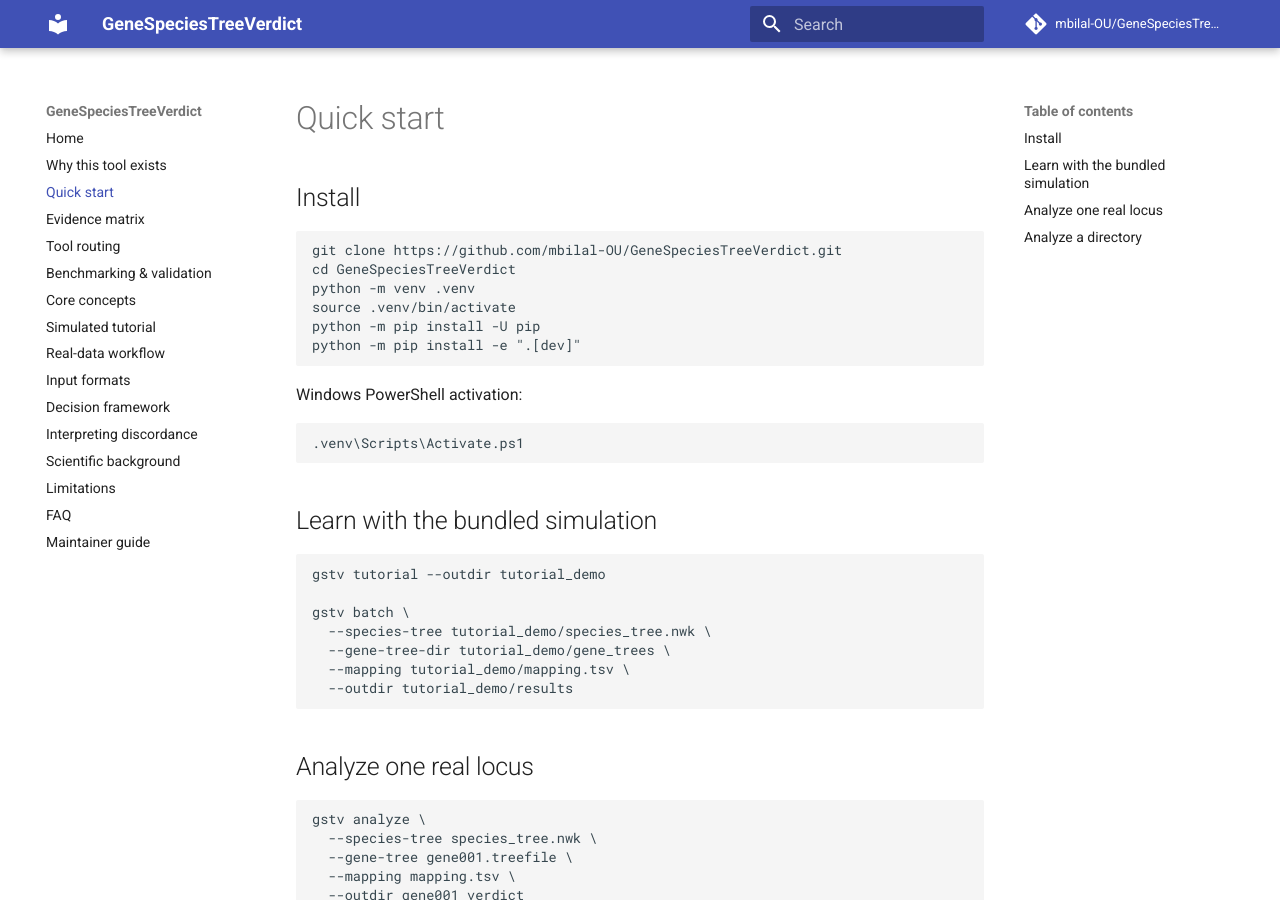
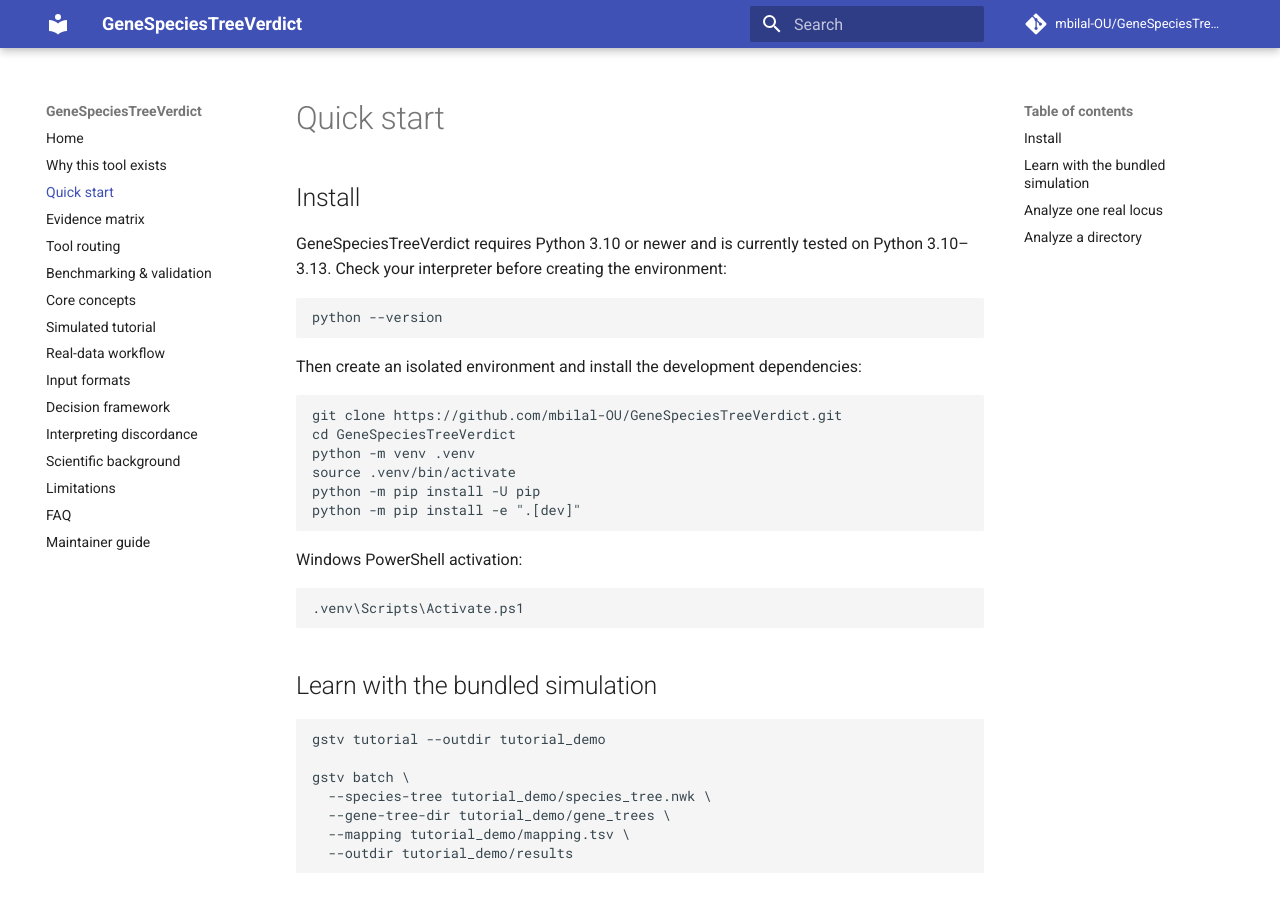
Before and after one commit to mbilal-OU/GeneSpeciesTreeVerdict, an MkDocs documentation site: the page built from docs/quickstart.md, in a window 1280 px wide and 900 px high. Built offline with MkDocs 1.6.1 and Material for MkDocs 9.7.7, drawn with Linux system fonts in a browser that asks for light colours; comment, search, counter and statistics services are not loaded.

Commit message:
docs: state supported Python versions in quick start

````diff
--- a/docs/quickstart.md
+++ b/docs/quickstart.md
@@ -1,6 +1,14 @@
 # Quick start
 
 ## Install
+
+GeneSpeciesTreeVerdict requires Python 3.10 or newer and is currently tested on Python 3.10–3.13. Check your interpreter before creating the environment:
+
+```bash
+python --version
+```
+
+Then create an isolated environment and install the development dependencies:
 
 ```bash
 git clone https://github.com/mbilal-OU/GeneSpeciesTreeVerdict.git
````
